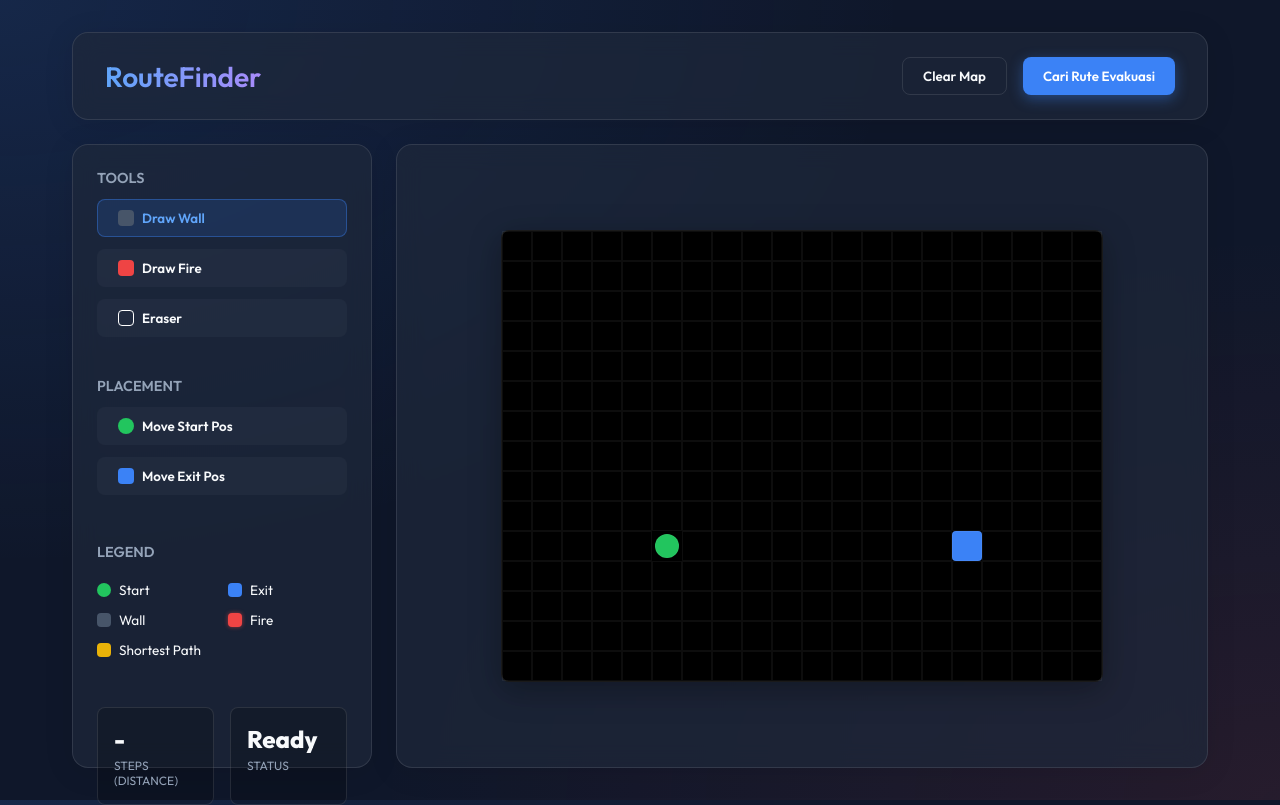
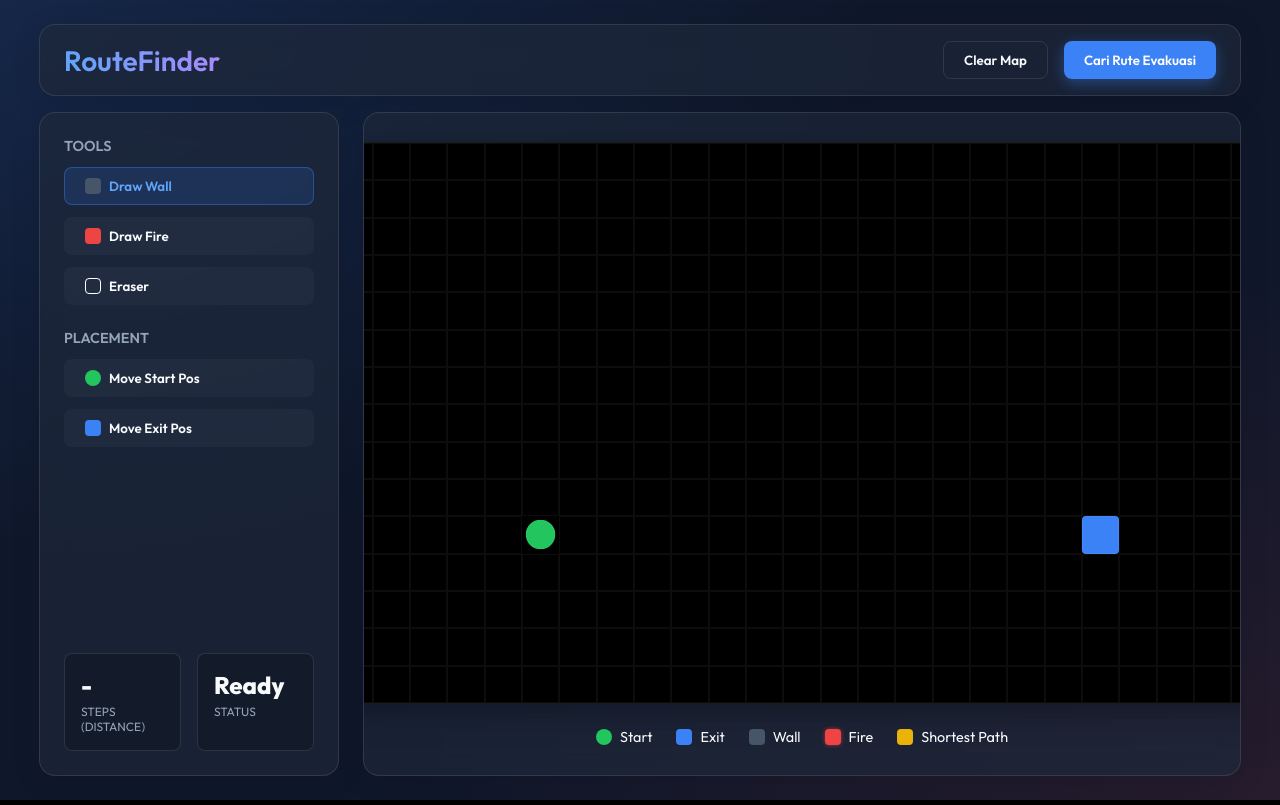
Before and after one commit to Ikhwansantoso/Quiz2, a Flask app: page / in a window 1280 px wide. Run offline with Flask 3, Linux system fonts and the light colour scheme.

Commit message:
feat: implement interactive grid UI for route visualization with custom pathfinding controls

```diff
--- a/routefinder-py/static/script.js
+++ b/routefinder-py/static/script.js
@@ -1,8 +1,8 @@
 const ROWS = 15;
-const COLS = 20;
+const COLS = 25;
 
 let startNode = { r: 10, c: 5 };
-let exitNode = { r: 10, c: 15 };
+let exitNode = { r: 10, c: 20 };
 let activeTool = 'wall';
 let isVisualizing = false;
 let mouseIsPressed = false;
--- a/routefinder-py/static/style.css
+++ b/routefinder-py/static/style.css
@@ -11,7 +11,8 @@
   --wall: #475569;
   --path: #eab308;
   --path-glow: rgba(234, 179, 8, 0.5);
-  --cell-size: 30px;
+  /* Cell size responsif berdasarkan tinggi layar */
+  --cell-size: clamp(15px, calc((100vh - 240px) / 15), 45px);
 }
 
 body {
@@ -22,15 +23,16 @@ body {
     radial-gradient(at 0% 0%, rgba(59, 130, 246, 0.15) 0px, transparent 50%),
     radial-gradient(at 100% 100%, rgba(239, 68, 68, 0.1) 0px, transparent 50%);
   color: var(--text-main);
-  min-height: 100vh;
+  height: 100vh;
+  overflow: hidden; /* Mencegah scrollbar */
 }
 
 * { box-sizing: border-box; }
 h1, h3 { margin: 0; font-weight: 600; }
 
 .app-container {
-  max-width: 1200px; margin: 0 auto; padding: 2rem;
-  display: flex; flex-direction: column; gap: 1.5rem; height: 100vh;
+  max-width: 1250px; margin: 0 auto; padding: 1.5rem;
+  display: flex; flex-direction: column; gap: 1rem; height: 100vh;
 }
 
 .glass-panel {
@@ -39,7 +41,7 @@ h1, h3 { margin: 0; font-weight: 600; }
   box-shadow: 0 4px 30px rgba(0, 0, 0, 0.1);
 }
 
-.header { display: flex; justify-content: space-between; align-items: center; padding: 1.5rem 2rem; }
+.header { display: flex; justify-content: space-between; align-items: center; padding: 1rem 1.5rem; }
 .header h1 {
   background: linear-gradient(to right, #60a5fa, #a78bfa);
   -webkit-background-clip: text; -webkit-text-fill-color: transparent;
@@ -69,7 +71,7 @@ button.outline:hover { background: rgba(255,255,255,0.05); }
 .tool-button.active { background: rgba(59,130,246,0.15); border-color: rgba(59,130,246,0.4); color: #60a5fa; }
 .tool-icon { width: 16px; height: 16px; border-radius: 4px; }
 
-.grid-container { flex: 1; padding: 1.5rem; display: flex; flex-direction: column; align-items: center; justify-content: center; overflow: auto; }
+.grid-container { flex: 1; padding: 1rem; display: flex; flex-direction: column; align-items: center; justify-content: center; overflow: hidden; }
 .grid { display: flex; flex-direction: column; background: #000; border-radius: 8px; border: 1px solid var(--bg-panel-border); box-shadow: 0 8px 32px rgba(0,0,0,0.3); }
 .grid-row { display: flex; }
 
@@ -95,28 +97,29 @@ button.outline:hover { background: rgba(255,255,255,0.05); }
   100% { transform: scale(1); background-color: var(--path); box-shadow: 0 0 8px var(--path-glow); border-radius: 4px;}
 }
 
-.stats-panel { display: grid; grid-template-columns: 1fr 1fr; gap: 1rem; margin-top: 1.5rem; }
+.stats-panel { display: grid; grid-template-columns: 1fr 1fr; gap: 1rem; margin-top: auto; }
 .stat-box { background: rgba(0,0,0,0.2); padding: 1rem; border-radius: 8px; border: 1px solid var(--bg-panel-border); }
 .stat-value { font-size: 1.5rem; font-weight: 800; color: var(--text-main); }
 .stat-label { font-size: 0.75rem; color: var(--text-muted); text-transform: uppercase; margin-top: 4px; }
 
 /* Legend Styling */
-.legend-items {
-  display: grid;
-  grid-template-columns: 1fr 1fr;
-  gap: 0.75rem;
-  margin-top: 0.5rem;
+.legend-horizontal {
+  display: flex;
+  justify-content: center;
+  gap: 1.5rem;
+  margin-top: 1.5rem;
+  flex-wrap: wrap;
 }
 .legend-item {
   display: flex;
   align-items: center;
   gap: 8px;
-  font-size: 0.85rem;
+  font-size: 0.9rem;
   color: var(--text-main);
 }
 .legend-icon {
-  width: 14px;
-  height: 14px;
+  width: 16px;
+  height: 16px;
 }
 
 /* Modal Styling */
--- a/routefinder-py/templates/index.html
+++ b/routefinder-py/templates/index.html
@@ -35,7 +35,7 @@
                     </button>
                 </div>
 
-                <div class="control-group" style="margin-top: 1rem">
+                <div class="control-group">
                     <h3>Placement</h3>
                     <button class="tool-button" data-tool="start">
                         <div class="tool-icon" style="background: var(--safe); border-radius: 50%"></div>
@@ -47,9 +47,23 @@
                     </button>
                 </div>
 
-                <div class="control-group" style="margin-top: 1.5rem">
-                    <h3>Legend</h3>
-                    <div class="legend-items">
+                <div class="stats-panel">
+                    <div class="stat-box">
+                       <div class="stat-value" id="stat-distance">-</div>
+                       <div class="stat-label">Steps (Distance)</div>
+                    </div>
+                    <div class="stat-box">
+                       <div class="stat-value" id="stat-status">Ready</div>
+                       <div class="stat-label">Status</div>
+                    </div>
+                 </div>
+            </aside>
+
+            <section class="glass-panel grid-container">
+                <!-- Javascript will generate grid inside this div -->
+                <div id="grid" class="grid" onmouseleave="handleMouseLeave()"></div>
+
+                <div class="legend-horizontal">
                     <div class="legend-item">
                         <div class="legend-icon" style="background: var(--safe); border-radius: 50%"></div>
                         <span>Start</span>
@@ -71,23 +85,6 @@
                         <span>Shortest Path</span>
                     </div>
                 </div>
-                </div>
-
-                <div class="stats-panel">
-                    <div class="stat-box">
-                       <div class="stat-value" id="stat-distance">-</div>
-                       <div class="stat-label">Steps (Distance)</div>
-                    </div>
-                    <div class="stat-box">
-                       <div class="stat-value" id="stat-status">Ready</div>
-                       <div class="stat-label">Status</div>
-                    </div>
-                 </div>
-            </aside>
-
-            <section class="glass-panel grid-container">
-                <!-- Javascript will generate grid inside this div -->
-                <div id="grid" class="grid" onmouseleave="handleMouseLeave()"></div>
             </section>
         </main>
     </div>
```
Lines whose indentation alone changed are shown as unchanged.
